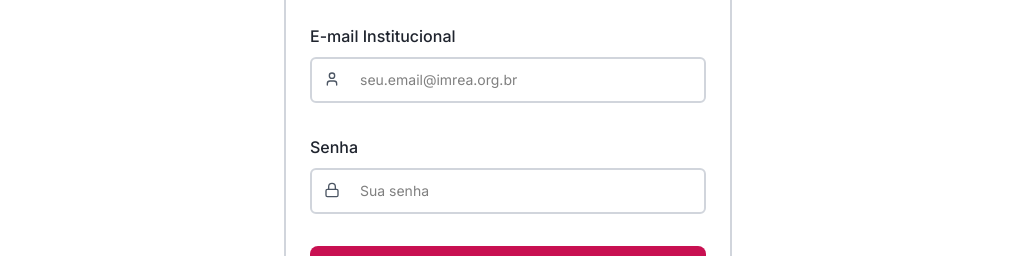
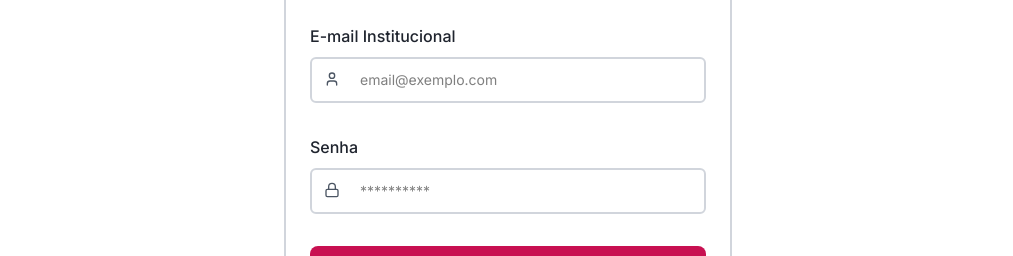
Before and after one commit to FIAP-AURAMED/auramed-sem2-front, a React (Vite) app: page /login-profissional in a window 1280 px wide. Shown: the part 454-710 px from the top of the page, without its empty margins (132-1145 px from the left). Built offline with nearby package versions, Linux system fonts and the light colour scheme.

Commit message:
Adicionado lógica para a validação de email e senha

```diff
--- a/src/routes/LoginProfissional/index.tsx
+++ b/src/routes/LoginProfissional/index.tsx
@@ -2,6 +2,8 @@ import { useForm, type SubmitHandler } from 'react-hook-form';
 import { Lock, Shield, Stethoscope, User } from "lucide-react";
 import { useNavigate } from "react-router-dom";
 import { useEffect } from 'react';
+
+import { listaProfissionais } from '../../data/listaProfissionais';
 
 interface IFormInput {
     email: string;
@@ -9,7 +11,6 @@ interface IFormInput {
 }
 
 export default function LoginProfissional() {
-
     useEffect(() => {
         document.title = 'AuraMed | Login Profissional';
         return () => {
@@ -18,14 +19,21 @@ export default function LoginProfissional() {
     }, []);
 
     const navigate = useNavigate();
-
     const { register, handleSubmit, formState: { errors } } = useForm<IFormInput>();
 
+    const onSubmit: SubmitHandler<IFormInput> = data => {
+        console.log('Tentativa de login com:', data);
 
-    const onSubmit: SubmitHandler<IFormInput> = data => {
-        console.log('Dados de Login Validados:', data);
-        alert('Login realizado com sucesso!');
-        navigate('/profissional');
+        const professionalFound = listaProfissionais.find(
+            (prof) => prof.email === data.email && prof.senha === data.senha_login
+        );
+
+        if (professionalFound) {
+            alert(`Login realizado com sucesso! Bem-vindo(a), ${professionalFound.nome}.`);
+            navigate(`/profissional/${professionalFound.id}`);
+        } else {
+            alert('E-mail ou senha inválidos. Tente novamente.');
+        }
     };
 
     return (
@@ -52,7 +60,7 @@ export default function LoginProfissional() {
                             <input
                                 id="email"
                                 type="email"
-                                placeholder="seu.email@imrea.org.br"
+                                placeholder="email@exemplo.com"
                                 className="pl-10 text-sm w-full bg-transparent focus-visible:outline-none"
                                 {...register("email", {
                                     required: "O e-mail é obrigatório",
@@ -70,11 +78,10 @@ export default function LoginProfissional() {
                             <input
                                 id="password"
                                 type="password"
-                                placeholder="Sua senha"
+                                placeholder="**********"
                                 className="pl-10 w-full text-sm bg-transparent focus-visible:outline-none"
                                 {...register("senha_login", {
-                                    required: "A senha é obrigatória",
-                                    minLength: { value: 6, message: "A senha deve ter no mínimo 6 caracteres" }
+                                    required: "A senha é obrigatória"
                                 })}
                             />
                         </div>
```
Lines whose indentation alone changed are shown as unchanged.
